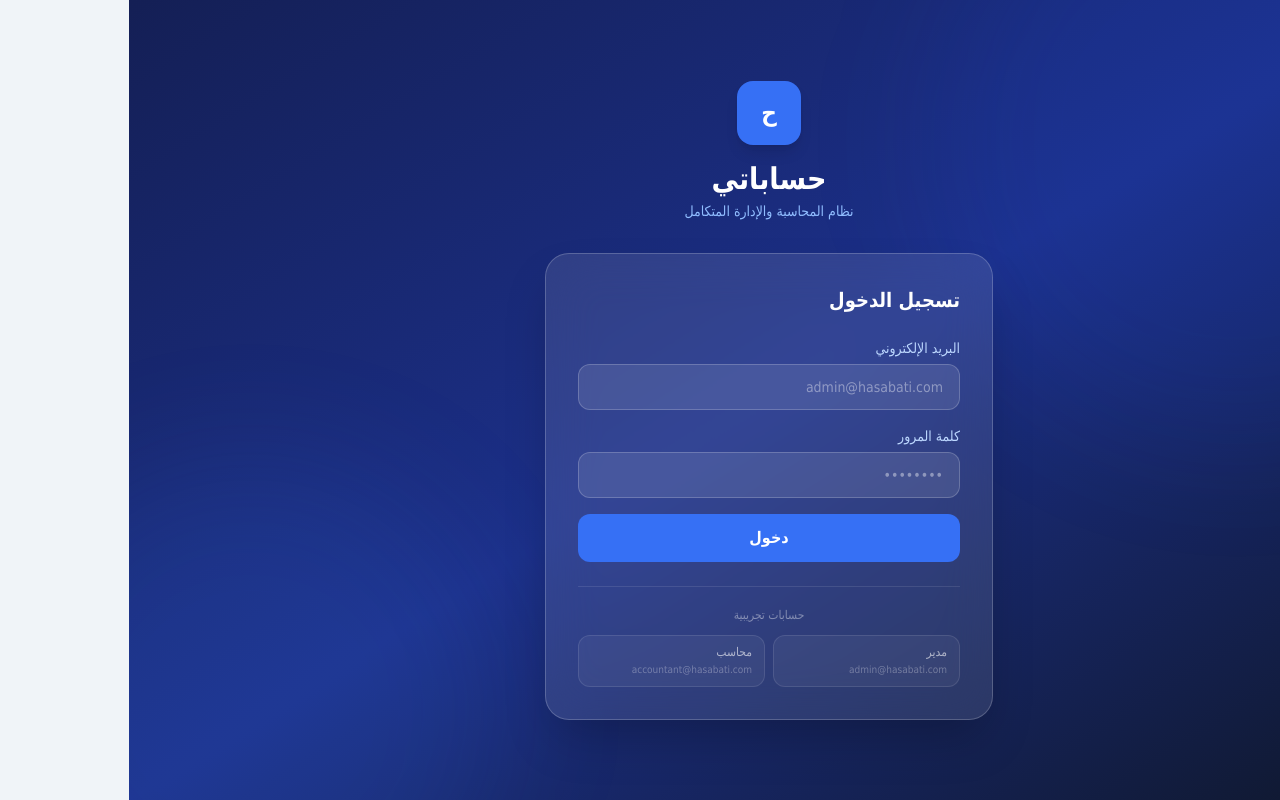
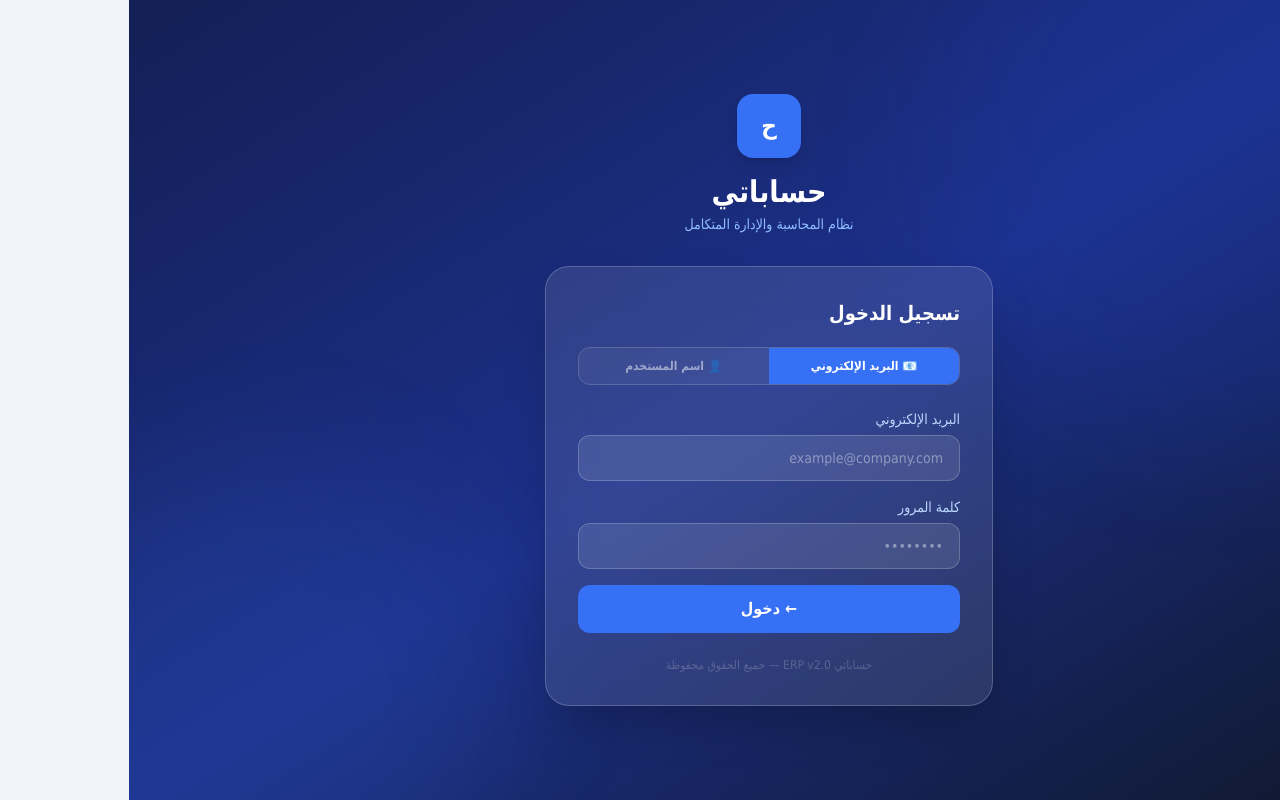
Before and after one commit to Nassarfm/hasabati-dashboard, a React (Vite) app: page / in a window 1280 px wide. Built offline with nearby package versions, Linux system fonts and the light colour scheme.

Commit message:
feat: dual login - email + username mode, remove demo accounts

```diff
--- a/src/pages/LoginPage.jsx
+++ b/src/pages/LoginPage.jsx
@@ -1,9 +1,11 @@
- import { useState } from 'react'
+import { useState } from 'react'
 import { useAuth } from '../AuthContext'
 
 export default function LoginPage() {
   const { login } = useAuth()
+  const [mode,     setMode]     = useState('email')   // 'email' | 'username'
   const [email,    setEmail]    = useState('')
+  const [username, setUsername] = useState('')
   const [password, setPassword] = useState('')
   const [loading,  setLoading]  = useState(false)
   const [error,    setError]    = useState('')
@@ -13,9 +15,19 @@ export default function LoginPage() {
     setError('')
     setLoading(true)
     try {
-      await login(email, password)
+      if (mode === 'email') {
+        await login(email, password)
+      } else {
+        // في المرحلة القادمة: سيُحوّل اسم المستخدم إلى بريد إلكتروني عبر API
+        // مؤقتاً: نستخدم username@hasabati.local كصيغة داخلية
+        await login(`${username}@hasabati.local`, password)
+      }
     } catch (err) {
-      setError('البريد الإلكتروني أو كلمة المرور غير صحيحة')
+      setError(
+        mode === 'email'
+          ? 'البريد الإلكتروني أو كلمة المرور غير صحيحة'
+          : 'اسم المستخدم أو الرقم السري غير صحيح'
+      )
     } finally {
       setLoading(false)
     }
@@ -23,12 +35,14 @@ export default function LoginPage() {
 
   return (
     <div className="min-h-screen bg-gradient-to-br from-primary-950 via-primary-900 to-slate-900 flex items-center justify-center p-4">
+      {/* Background blobs */}
       <div className="absolute inset-0 overflow-hidden pointer-events-none">
-        <div className="absolute top-[-20%] right-[-10%] w-[600px] h-[600px] rounded-full bg-primary-600/10 blur-3xl" />
-        <div className="absolute bottom-[-20%] left-[-10%] w-[500px] h-[500px] rounded-full bg-blue-500/10 blur-3xl" />
+        <div className="absolute top-[-20%] right-[-10%] w-[600px] h-[600px] rounded-full bg-primary-600/10 blur-3xl"/>
+        <div className="absolute bottom-[-20%] left-[-10%] w-[500px] h-[500px] rounded-full bg-blue-500/10 blur-3xl"/>
       </div>
 
       <div className="relative w-full max-w-md">
+        {/* Logo */}
         <div className="text-center mb-8">
           <div className="inline-flex items-center justify-center w-16 h-16 bg-primary-500 rounded-2xl mb-4 shadow-lg">
             <span className="text-white text-2xl font-bold">ح</span>
@@ -38,47 +52,102 @@ export default function LoginPage() {
         </div>
 
         <div className="bg-white/10 backdrop-blur-xl border border-white/20 rounded-3xl p-8 shadow-2xl">
-          <h2 className="text-white text-xl font-semibold mb-6">تسجيل الدخول</h2>
+          <h2 className="text-white text-xl font-semibold mb-5">تسجيل الدخول</h2>
+
+          {/* Toggle: طريقة الدخول */}
+          <div className="flex rounded-xl overflow-hidden border border-white/20 mb-6">
+            <button
+              onClick={() => { setMode('email'); setError('') }}
+              className={`flex-1 py-2.5 text-xs font-semibold transition-all
+                ${mode==='email'
+                  ? 'bg-primary-500 text-white'
+                  : 'bg-white/5 text-white/50 hover:text-white/70'}`}>
+              📧 البريد الإلكتروني
+            </button>
+            <button
+              onClick={() => { setMode('username'); setError('') }}
+              className={`flex-1 py-2.5 text-xs font-semibold transition-all
+                ${mode==='username'
+                  ? 'bg-primary-500 text-white'
+                  : 'bg-white/5 text-white/50 hover:text-white/70'}`}>
+              👤 اسم المستخدم
+            </button>
+          </div>
+
           <form onSubmit={handleSubmit} className="space-y-4">
+
+            {/* Email Mode */}
+            {mode === 'email' && (
+              <div>
+                <label className="block text-sm text-primary-200 mb-1.5 font-medium">
+                  البريد الإلكتروني
+                </label>
+                <input type="email" value={email}
+                  onChange={e => setEmail(e.target.value)}
+                  placeholder="example@company.com"
+                  required
+                  className="w-full bg-white/10 border border-white/20 rounded-xl px-4 py-3 text-white placeholder-white/40 text-sm focus:outline-none focus:ring-2 focus:ring-primary-400 transition-all"/>
+              </div>
+            )}
+
+            {/* Username Mode */}
+            {mode === 'username' && (
+              <div>
+                <label className="block text-sm text-primary-200 mb-1.5 font-medium">
+                  اسم المستخدم
+                </label>
+                <input type="text" value={username}
+                  onChange={e => setUsername(e.target.value)}
+                  placeholder="مثال: accountant1 أو admin"
+                  required
+                  className="w-full bg-white/10 border border-white/20 rounded-xl px-4 py-3 text-white placeholder-white/40 text-sm focus:outline-none focus:ring-2 focus:ring-primary-400 transition-all"
+                  dir="ltr"/>
+                {/* Role hint */}
+                <div className="mt-2 flex flex-wrap gap-1.5">
+                  {['admin','accountant','manager','viewer'].map(role => (
+                    <button key={role} type="button"
+                      onClick={() => setUsername(role)}
+                      className="text-xs bg-white/5 border border-white/10 rounded-lg px-2 py-1 text-white/40 hover:text-white/70 hover:bg-white/10 transition-all font-mono">
+                      {role}
+                    </button>
+                  ))}
+                </div>
+                <p className="text-white/30 text-xs mt-2">
+                  * سيتم تفعيل الدخول بالاسم بشكل كامل في الإصدار القادم
+                </p>
+              </div>
+            )}
+
+            {/* Password */}
             <div>
-              <label className="block text-sm text-primary-200 mb-1.5 font-medium">البريد الإلكتروني</label>
-              <input type="email" value={email} onChange={e => setEmail(e.target.value)}
-                placeholder="admin@hasabati.com" required
-                className="w-full bg-white/10 border border-white/20 rounded-xl px-4 py-3 text-white placeholder-white/40 text-sm focus:outline-none focus:ring-2 focus:ring-primary-400 transition-all" />
+              <label className="block text-sm text-primary-200 mb-1.5 font-medium">
+                {mode === 'email' ? 'كلمة المرور' : 'الرقم السري'}
+              </label>
+              <input type="password" value={password}
+                onChange={e => setPassword(e.target.value)}
+                placeholder="••••••••"
+                required
+                className="w-full bg-white/10 border border-white/20 rounded-xl px-4 py-3 text-white placeholder-white/40 text-sm focus:outline-none focus:ring-2 focus:ring-primary-400 transition-all"/>
             </div>
-            <div>
-              <label className="block text-sm text-primary-200 mb-1.5 font-medium">كلمة المرور</label>
-              <input type="password" value={password} onChange={e => setPassword(e.target.value)}
-                placeholder="••••••••" required
-                className="w-full bg-white/10 border border-white/20 rounded-xl px-4 py-3 text-white placeholder-white/40 text-sm focus:outline-none focus:ring-2 focus:ring-primary-400 transition-all" />
-            </div>
+
+            {/* Error */}
             {error && (
               <div className="bg-red-500/20 border border-red-400/30 rounded-xl px-4 py-3 text-red-200 text-sm">
                 ⚠️ {error}
               </div>
             )}
+
+            {/* Submit */}
             <button type="submit" disabled={loading}
               className="w-full bg-primary-500 hover:bg-primary-400 text-white font-semibold py-3 rounded-xl transition-all active:scale-95 disabled:opacity-60 mt-2">
-              {loading ? '⏳ جاري الدخول...' : 'دخول'}
+              {loading ? '⏳ جارٍ الدخول...' : '← دخول'}
             </button>
           </form>
 
-          <div className="mt-6 pt-5 border-t border-white/10">
-            <p className="text-white/40 text-xs text-center mb-3">حسابات تجريبية</p>
-            <div className="grid grid-cols-2 gap-2">
-              {[
-                { label: 'مدير', email: 'admin@hasabati.com' },
-                { label: 'محاسب', email: 'accountant@hasabati.com' },
-              ].map(acc => (
-                <button key={acc.email}
-                  onClick={() => { setEmail(acc.email); setPassword('hasabati123') }}
-                  className="text-xs bg-white/5 hover:bg-white/10 border border-white/10 rounded-xl py-2 px-3 text-white/60 hover:text-white/80 transition-all text-right">
-                  {acc.label}
-                  <span className="block text-white/30 text-[10px] mt-0.5 truncate">{acc.email}</span>
-                </button>
-              ))}
-            </div>
-          </div>
+          {/* Footer note */}
+          <p className="text-white/20 text-xs text-center mt-6">
+            حساباتي ERP v2.0 — جميع الحقوق محفوظة
+          </p>
         </div>
       </div>
     </div>
```
